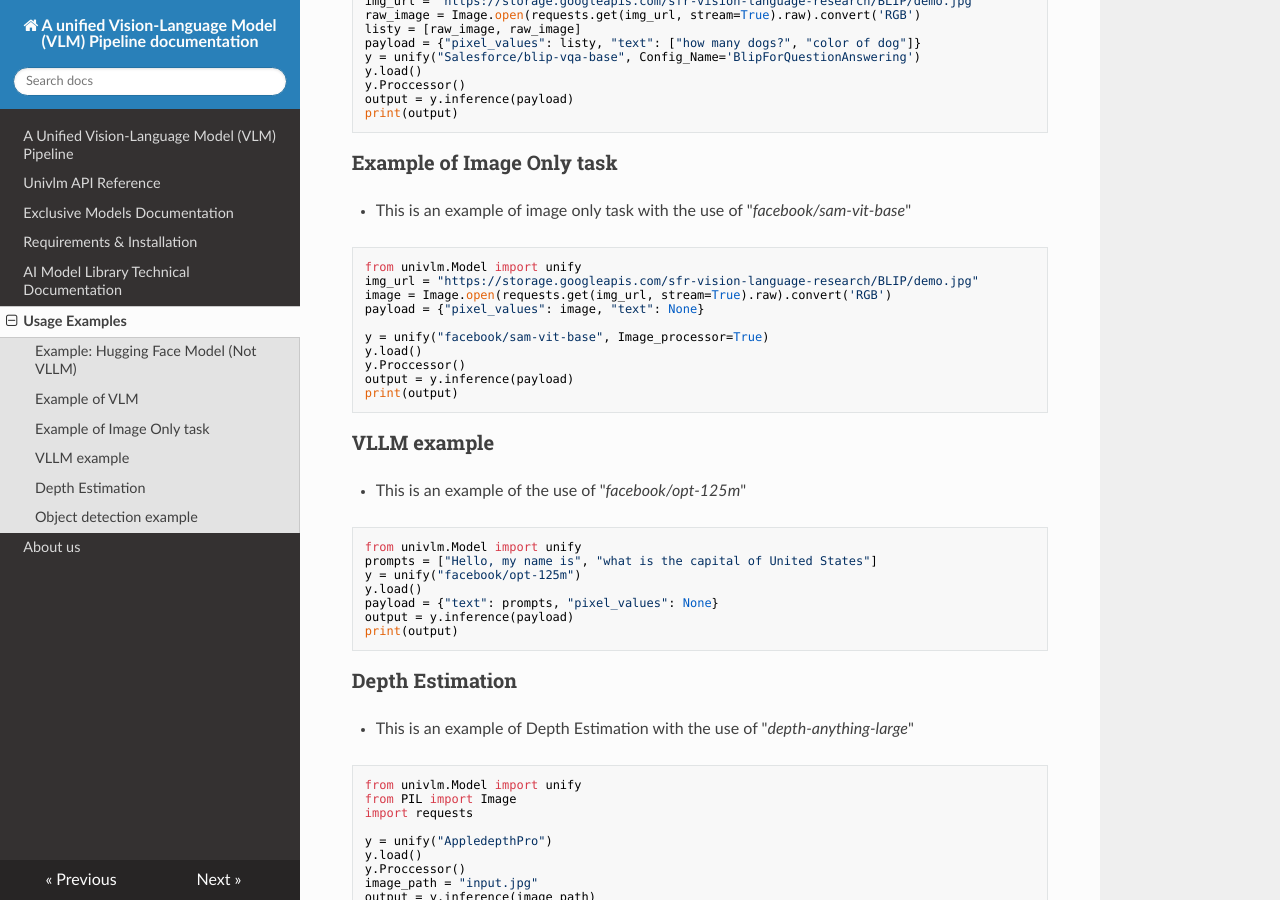
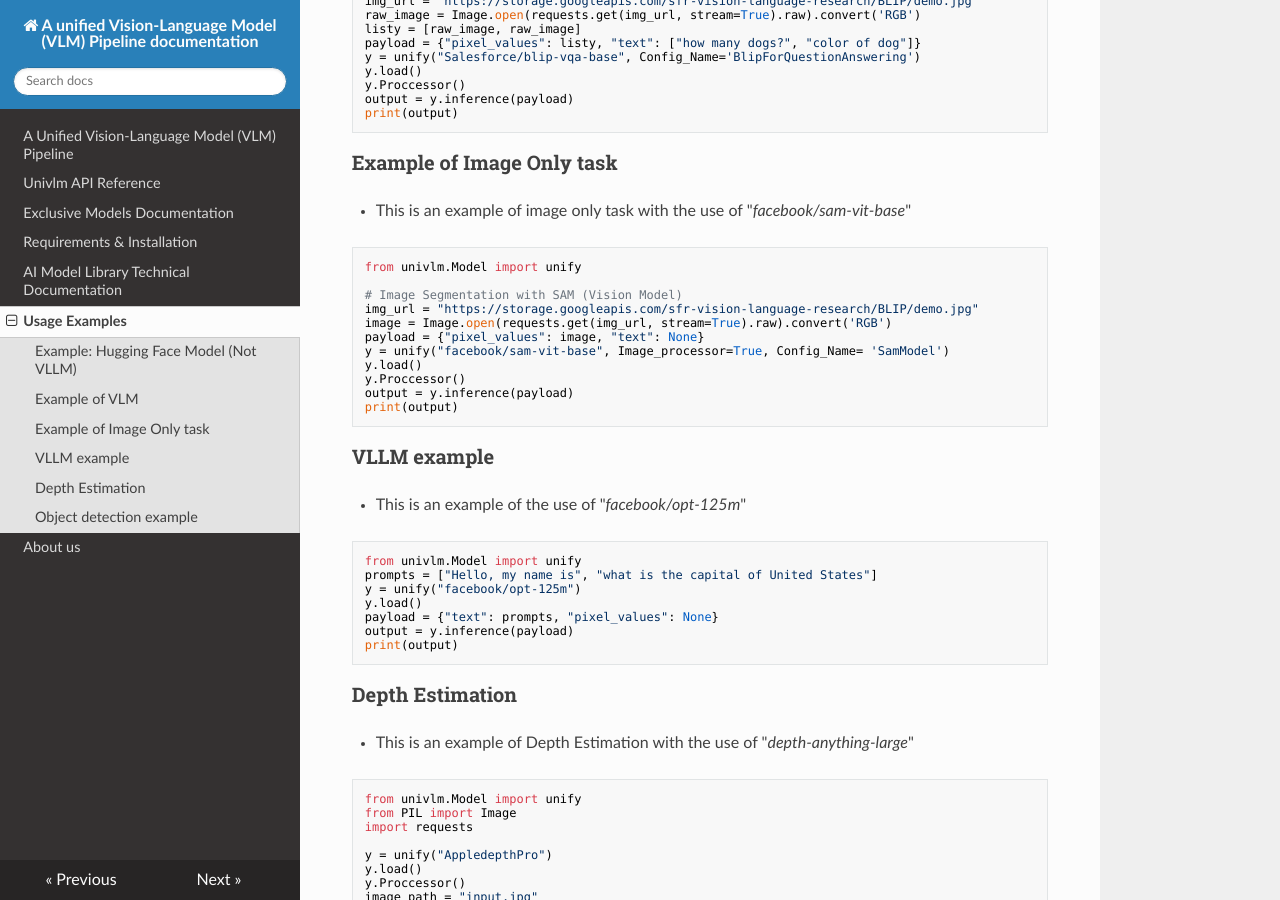
Before and after one commit to IlyaDavydov/webdocuforunivlm, an MkDocs documentation site: the page built from docs/quickstart.md, in a window 1280 px wide and 900 px high, scrolled down 624 px. Built offline with MkDocs 1.6.1, drawn with Linux system fonts in a browser that asks for light colours; nearby versions of some CDN libraries.

Commit message:
Update quickstart.md
added config to image only test

````diff
--- a/docs/quickstart.md
+++ b/docs/quickstart.md
@@ -34,11 +34,12 @@ print(output)
 - This is an example of image only task with the use of "*facebook/sam-vit-base*"
 ```python
 from univlm.Model import unify
+
+# Image Segmentation with SAM (Vision Model)
 img_url = "https://storage.googleapis.com/sfr-vision-language-research/BLIP/demo.jpg"
 image = Image.open(requests.get(img_url, stream=True).raw).convert('RGB')
 payload = {"pixel_values": image, "text": None}
-
-y = unify("facebook/sam-vit-base", Image_processor=True)
+y = unify("facebook/sam-vit-base", Image_processor=True, Config_Name= 'SamModel')
 y.load()
 y.Proccessor()
 output = y.inference(payload)
````
